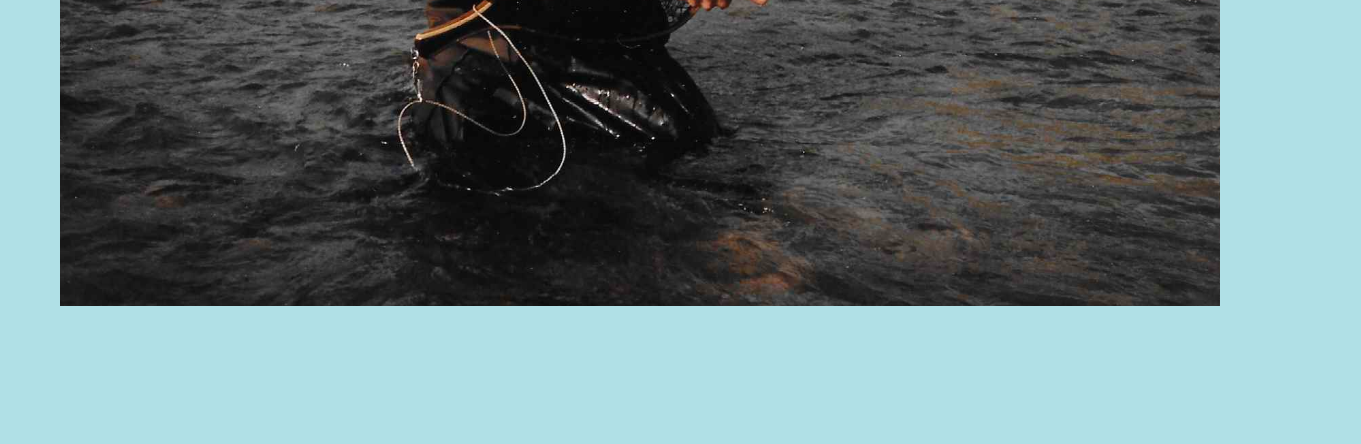
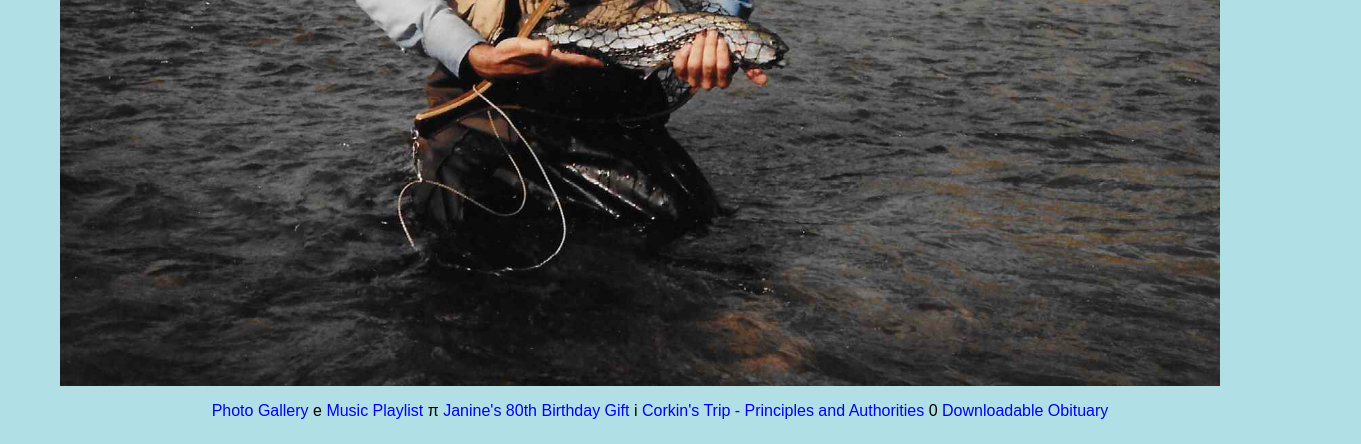
Before and after one commit to soitbros/cliff_memorial, a plain HTML site: page index.html in a window 1280 px wide. Shown: the part 500-944 px from the top of the page, 1361 px wide, since content can reach past the window. Before the commit the page ends 814 px from the top, so only its background shows below. Drawn offline with Linux system fonts and the light colour scheme.

Commit message:
Update index.html

```diff
--- a/index.html
+++ b/index.html
@@ -6,7 +6,7 @@
     <title>Cliff Harris</title>
     <style>
         html {auto 0;}
-        body {background-color: powderblue; color: black; font-family: Arial; display: flex; justify-content: center; align-items: center;}
+        body {background-color: powderblue; color: black; font-family: Arial; display: flex; flex-direction: column; justify-content: center; align-items: center;}
         ul {list-style: none;}
         ul li{display: inline;}
         a {text-decoration: none;}
```
